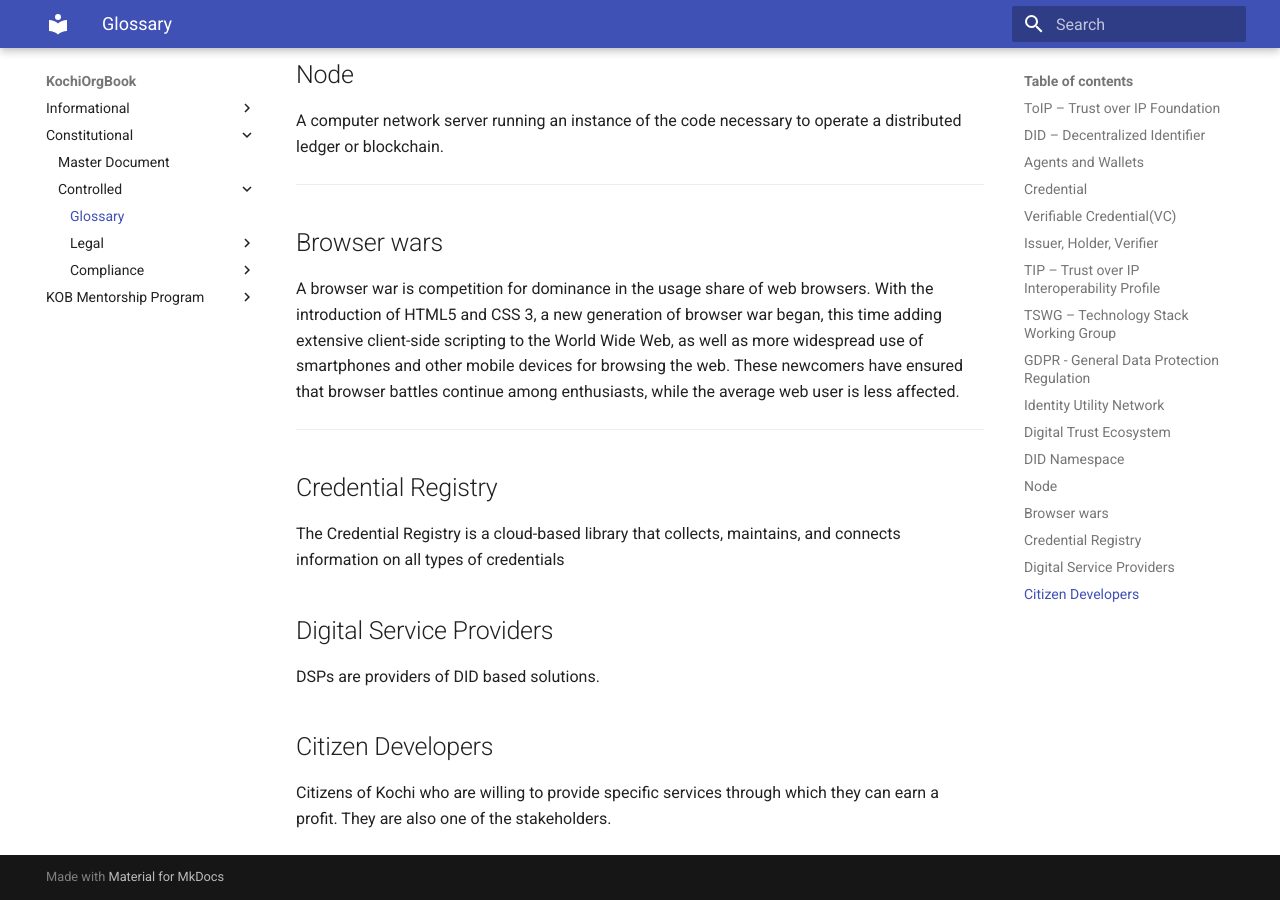
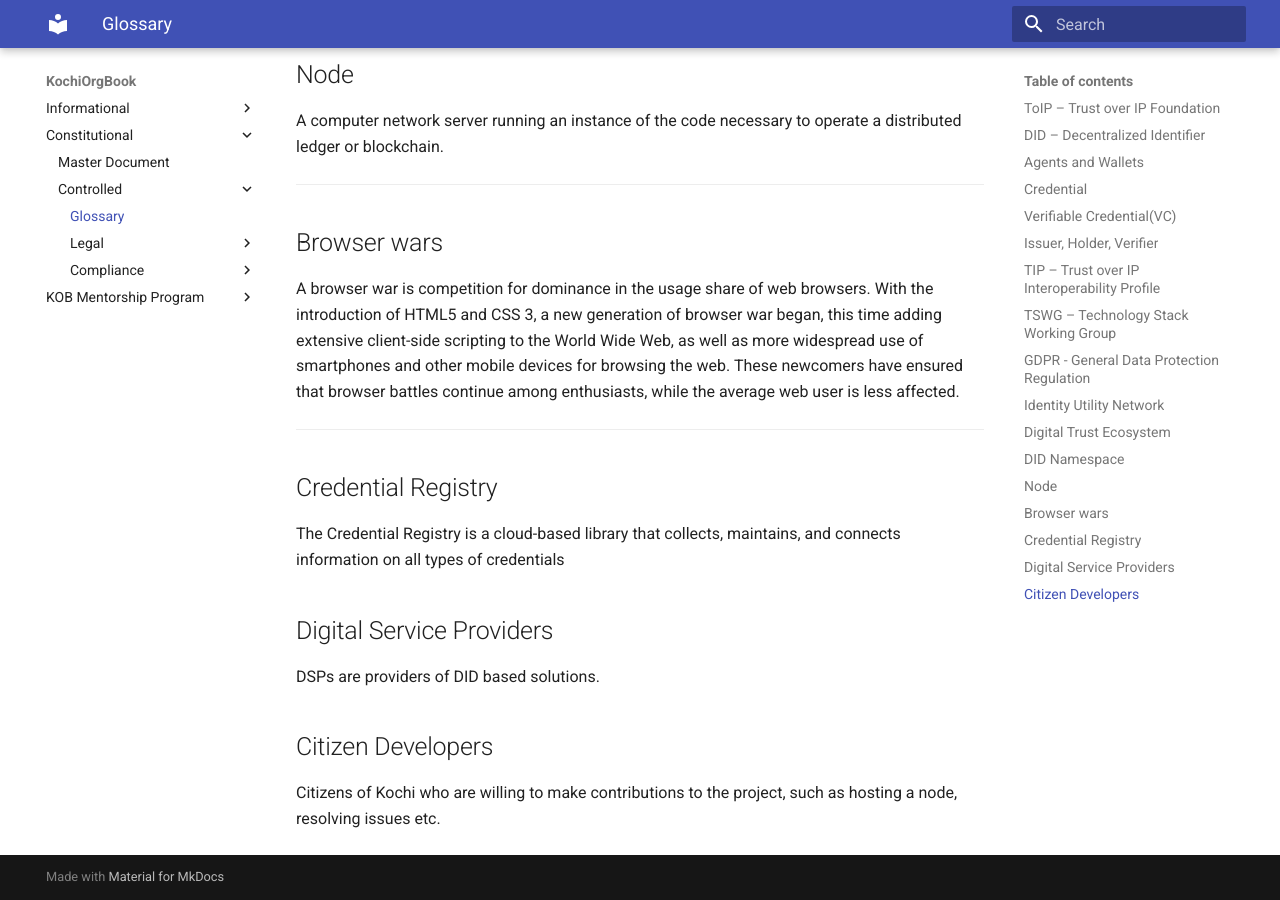
Before and after one commit to hyperledgerkochi/KochiOrgBook, an MkDocs documentation site: the page built from docs/gf_controlled/glossary.md, in a window 1280 px wide and 900 px high, scrolled down 2998 px. Built offline with MkDocs 1.6.1 and Material for MkDocs 9.7.7, drawn with Linux system fonts in a browser that asks for light colours.

Commit message:
Updated definition

```diff
--- a/docs/gf_controlled/glossary.md
+++ b/docs/gf_controlled/glossary.md
@@ -121,4 +121,4 @@ DSPs are providers of DID based solutions.
 
 ## Citizen Developers
 
-Citizens of Kochi who are willing to provide specific services through which they can earn a profit. They are also one of the stakeholders.
+Citizens of Kochi who are willing to make contributions to the project, such as hosting a node, resolving issues etc.
```
